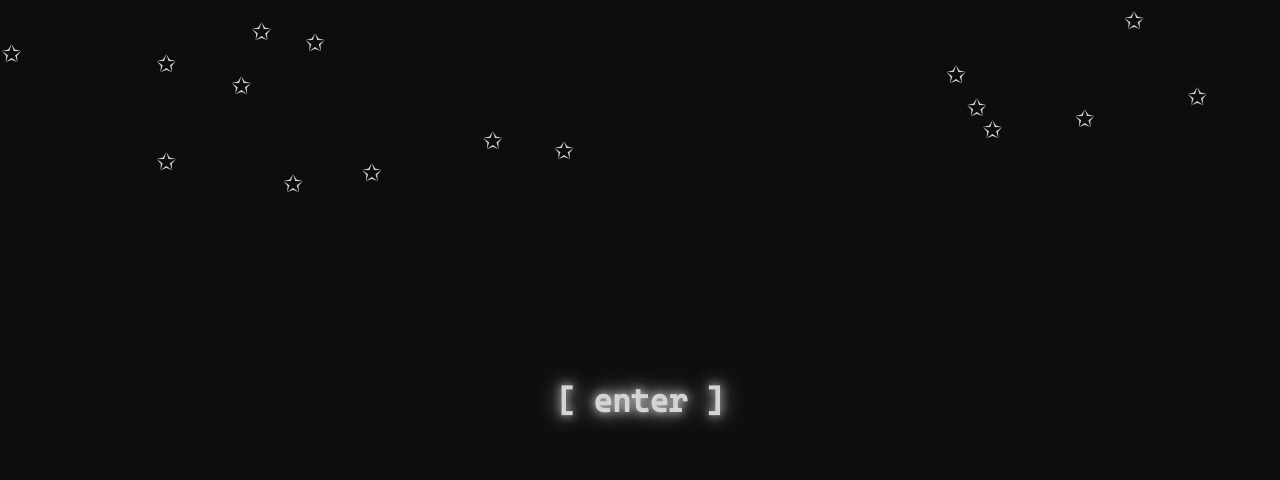
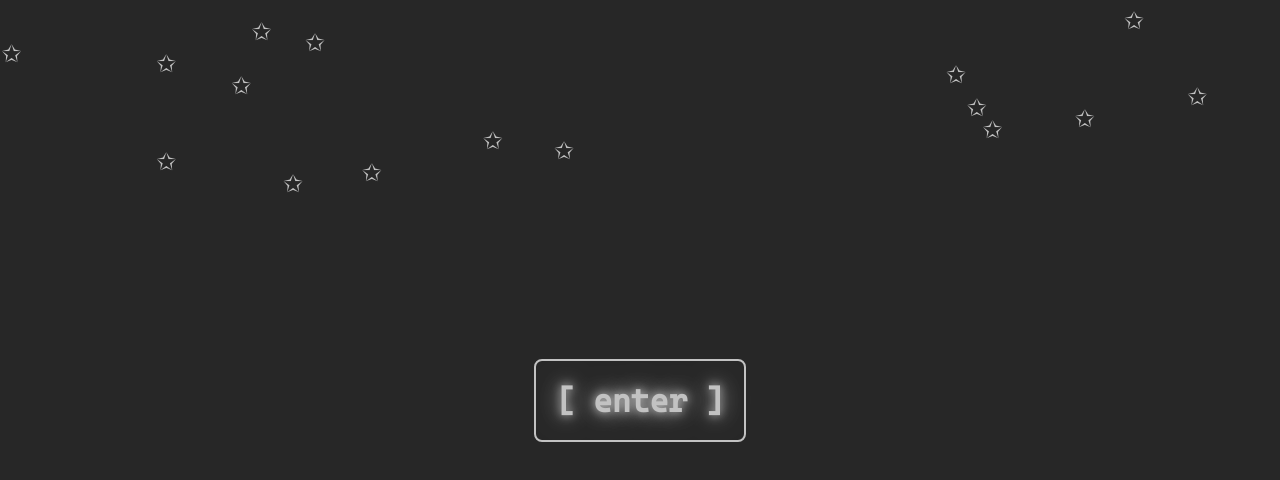
Before and after one commit to 12gaugetomyhead/12gaugetomyhead.github.io, a plain HTML site: page index.html in a window 1280 px wide. Drawn offline with Linux system fonts and the light colour scheme.

Commit message:
Update style.css

```diff
--- a/css/style.css
+++ b/css/style.css
@@ -18,14 +18,28 @@ body {
 }
 
 h1 {
-    font-size: 2em; /* Adjust size to be smaller */
+    font-size: 2em; /* Smaller font size */
     text-align: center;
     color: #ddd;
-    font-family: 'Cascadia', sans-serif; /* Use the custom font */
+    font-family: 'Cascadia', sans-serif;
     text-shadow:
-        0 0 10px rgba(255, 255, 255, 0.8), /* Larger, brighter glow */
+        0 0 10px rgba(255, 255, 255, 0.8),
         0 0 20px rgba(255, 255, 255, 0.6),
-        0 0 30px rgba(255, 255, 255, 0.4); /* More diffuse glow */
+        0 0 30px rgba(255, 255, 255, 0.4);
+    cursor: pointer; /* Change cursor to pointer */
+    padding: 20px; /* Add padding to make it look like a button */
+    border: 2px solid #ddd; /* Add a border */
+    background-color: rgba(0, 0, 0, 0.6); /* Background color with transparency */
+    border-radius: 8px; /* Rounded corners */
+    transition: background-color 0.3s, transform 0.2s; /* Smooth transitions */
+}
+
+h1:hover {
+    background-color: rgba(0, 0, 0, 0.8); /* Darker background on hover */
+}
+
+h1:active {
+    transform: scale(0.95); /* Slightly shrink the button on click */
 }
 
 .snowflakes {
@@ -50,6 +64,6 @@ h1 {
     left: 0;
     width: 100%;
     height: 100%;
-    background: rgba(128, 128, 128, 0.1);
+    background: rgba(128, 128, 128, 0.3); /* Adjust transparency here */
     pointer-events: none;
 }
```
